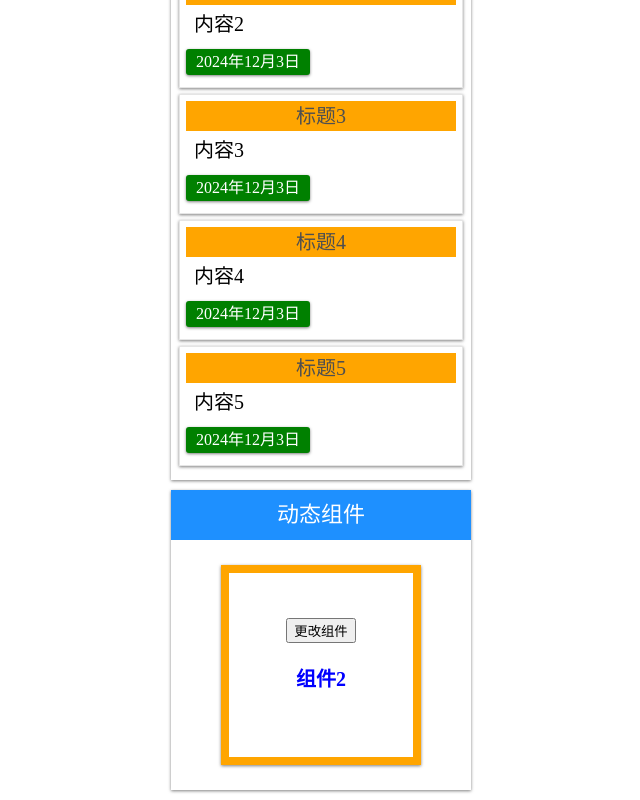
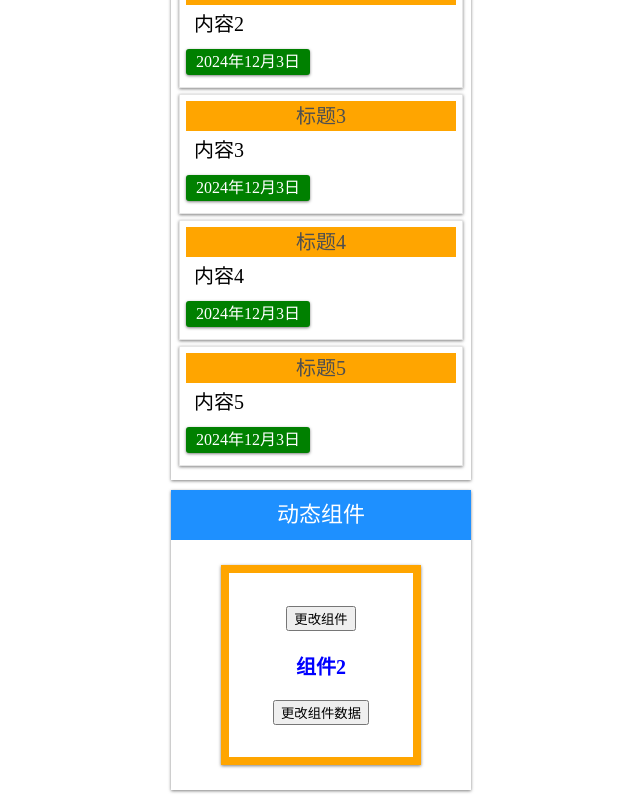
Before and after one commit to ruoton6/vue-base, a Vue app: page / in a window 1280 px wide. Both pictures are taken after a click on the button "更改组件". Shown: the part 2630-3430 px from the top of the page, without its empty margins (319-959 px from the left). Built offline with nearby package versions, Linux system fonts and the light colour scheme.

Commit message:
更新：组件保持存活

```diff
--- a/src/components/DynamicDemo.vue
+++ b/src/components/DynamicDemo.vue
@@ -5,7 +5,10 @@
         </div>
         <div class="dynamic-main">
             <button @click="changeComponent">更改组件</button>
-            <component :is="component"></component>
+            <!-- 组件保持存活 -->
+            <keep-alive>
+                <component :is="component"></component>
+            </keep-alive>
         </div>
     </div>
 </template>
--- a/src/components/DynamicDemo02.vue
+++ b/src/components/DynamicDemo02.vue
@@ -1,9 +1,21 @@
 <template>
-    <h3>组件2</h3>
+    <h3>{{ message }}</h3>
+    <button @click="updateHandle">更改组件数据</button>
 </template>
 
 <script>
-
+export default {
+    data() {
+        return {
+            message: "组件2"
+        }
+    },
+    methods: {
+        updateHandle() {
+            this.message = "组件2 - 更改后";
+        }
+    }
+}
 </script>
 
 <style scoped>
```
Also changed, not shown: 1 other file (tests, documents, lock files or other folders).
